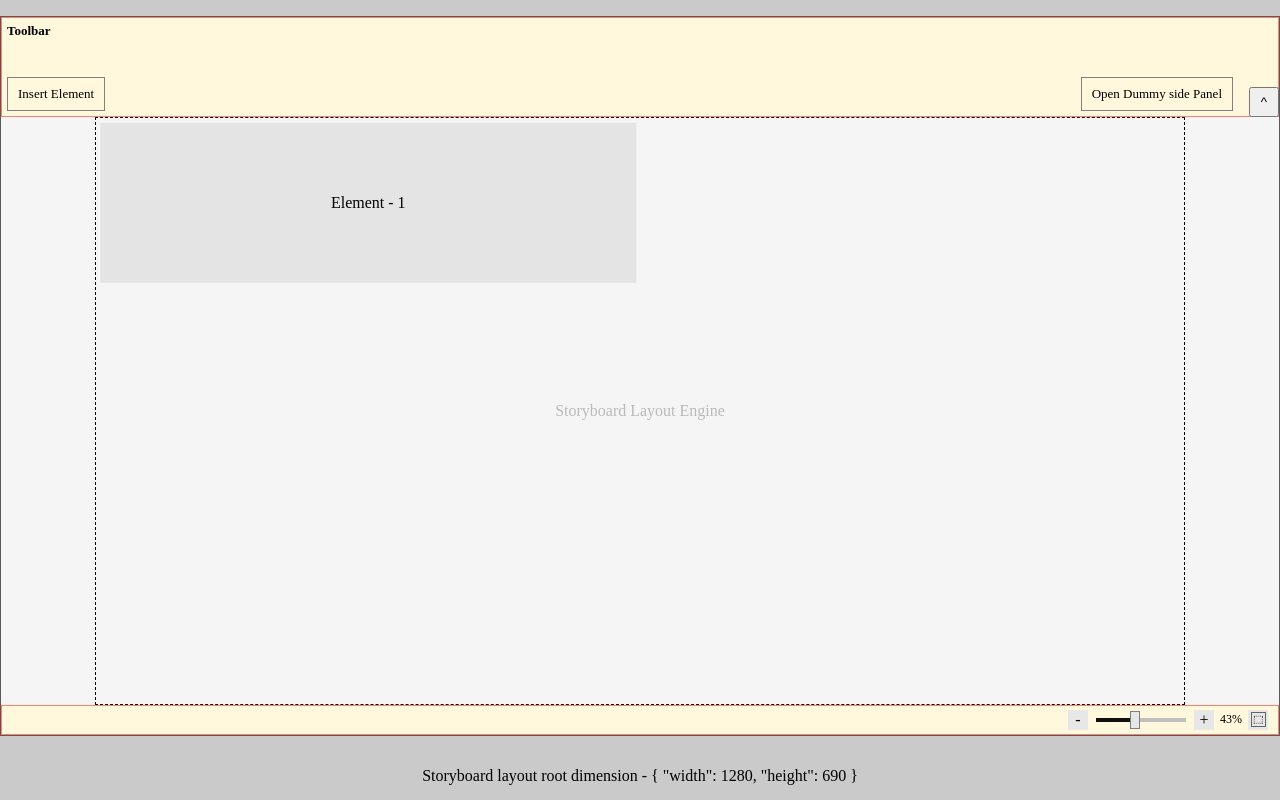
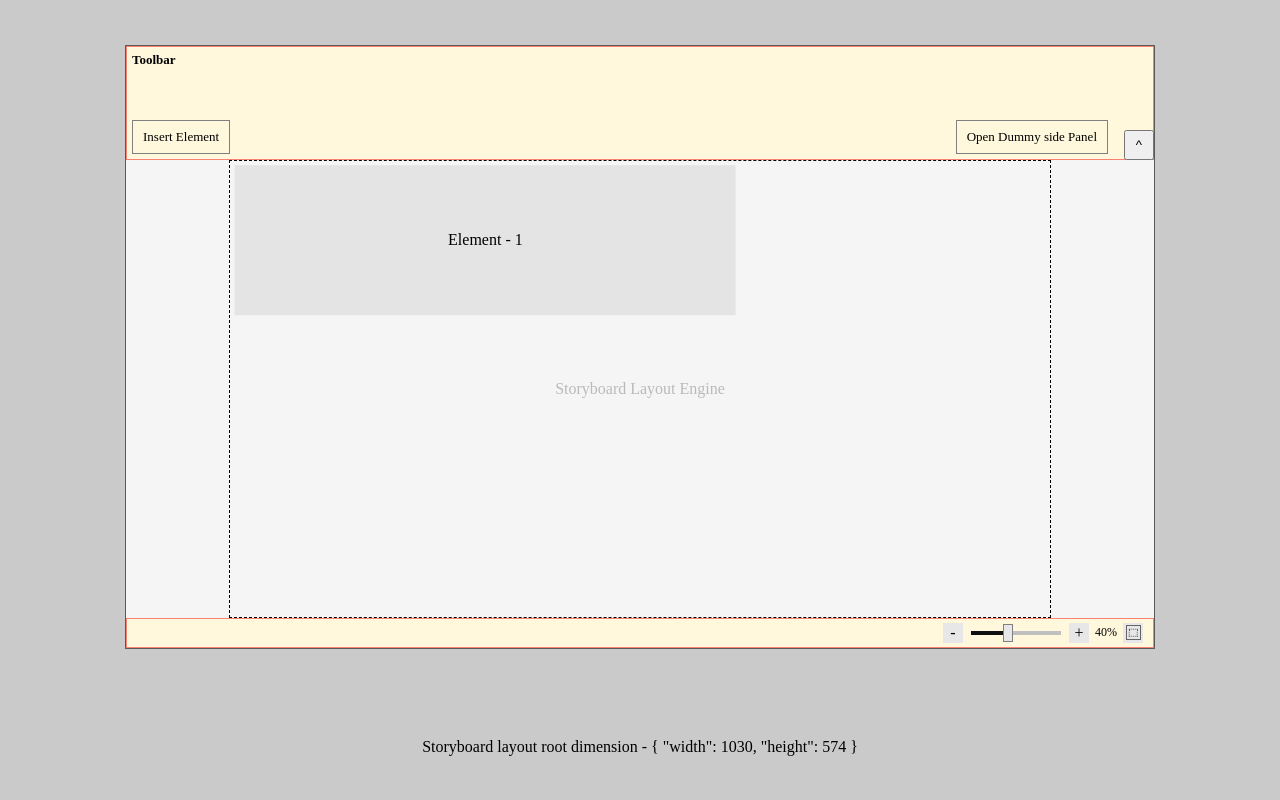
Before and after one commit to ThayalanGR/storyboard-engine, a React (Create React App) app: page / in a window 1280 px wide. Built offline with nearby package versions, Linux system fonts and the light colour scheme.

Commit message:
fix: scale factor flow streamlined

```diff
--- a/src/Storyboard/Storyboard.store.ts
+++ b/src/Storyboard/Storyboard.store.ts
@@ -46,8 +46,8 @@ export const useStoryboardStore = create<IStoryboardStore>((set) => ({
   storyboard: {
     boardId: "dummy_board",
     dimension: {
-      width: 1280,
-      height: 690
+      width: 1030,
+      height: 574
     },
     elements: [
       {
--- a/src/Storyboard/StoryboardLayoutEngine.service.ts
+++ b/src/Storyboard/StoryboardLayoutEngine.service.ts
@@ -20,26 +20,26 @@ export default class StoryboardLayoutEngineService {
   // core functionalities
   public computeStoryboardScaledDimension({
     targetDimension,
-    storyboardDimension,
+    currentDimension,
     scaleControls
   }: {
     targetDimension: IDimension;
-    storyboardDimension: IDimension;
+    currentDimension: IDimension;
     scaleControls: IStoryboardScaleControls;
   }) {
     // find the scale factor
     const scaleFactor = scaleControls.bestFit
       ? this.findScaleFactorToFitTargetInsideCurrent({
         targetDimension,
-        storyboardDimension
+        currentDimension
       })
       : scaleControls.scaleFactor;
 
     // If targetDimension is already smaller, no need to scale up - in this case scaleFactor will be 1.0
     // Apply the scale factor to targetDimension
     const scaledDimension: IDimension = {
-      width: storyboardDimension.width * scaleFactor,
-      height: storyboardDimension.height * scaleFactor
+      width: targetDimension.width * scaleFactor,
+      height: targetDimension.height * scaleFactor
     };
 
     return { scaledDimension, scaleFactor };
@@ -47,14 +47,14 @@ export default class StoryboardLayoutEngineService {
 
   private findScaleFactorToFitTargetInsideCurrent({
     targetDimension,
-    storyboardDimension
+    currentDimension
   }: {
     targetDimension: IDimension;
-    storyboardDimension: IDimension;
+    currentDimension: IDimension;
   }): number {
-    const widthScaleFactor = targetDimension.width / storyboardDimension.width;
+    const widthScaleFactor = currentDimension.width / targetDimension.width;
     const heightScaleFactor =
-      targetDimension.height / storyboardDimension.height;
+      currentDimension.height / targetDimension.height;
 
     // Choose the smaller scale factor to ensure that the entire target fits inside the container
     const scaleFactor = Math.min(widthScaleFactor, heightScaleFactor);
--- a/src/Storyboard/StoryboardLayoutEngine.tsx
+++ b/src/Storyboard/StoryboardLayoutEngine.tsx
@@ -8,15 +8,15 @@ import StoryboardLayoutEngineService from "./StoryboardLayoutEngine.service";
 import StoryboardElement from "./StoryboardElement";
 
 interface IStoryboardLayoutEngineProps {
-  targetDimension: IDimension;
+  currentDimension: IDimension;
   storyboard: IStoryboard;
 }
 
 const StoryboardLayoutEngine = (props: IStoryboardLayoutEngineProps) => {
   // props
   const {
-    targetDimension,
-    storyboard: { dimension: storyboardDimension, elements }
+    currentDimension,
+    storyboard: { dimension: targetDimension, elements }
   } = props;
 
   // state
@@ -30,14 +30,14 @@ const StoryboardLayoutEngine = (props: IStoryboardLayoutEngineProps) => {
     () =>
       storyboardLayoutEngineService.computeStoryboardScaledDimension({
         targetDimension,
-        storyboardDimension,
+        currentDimension,
         scaleControls
       }),
-    [storyboardDimension, targetDimension, scaleControls]
+    [currentDimension, targetDimension, scaleControls]
   );
   const hasScroll =
-    storyboardScaledDimension.width > targetDimension.width ||
-    storyboardScaledDimension.height > targetDimension.height;
+    storyboardScaledDimension.width > currentDimension.width ||
+    storyboardScaledDimension.height > currentDimension.height;
 
   // effects
   useLayoutEffect(() => {
@@ -47,10 +47,10 @@ const StoryboardLayoutEngine = (props: IStoryboardLayoutEngineProps) => {
 
   // styles
   const wrapperStyle: CSSProperties = {
-    width: targetDimension.width,
-    height: targetDimension.height,
-    maxWidth: targetDimension.width,
-    maxHeight: targetDimension.height,
+    width: currentDimension.width,
+    height: currentDimension.height,
+    maxWidth: currentDimension.width,
+    maxHeight: currentDimension.height,
     overflow: hasScroll ? "auto" : "hidden"
   };
 
--- a/src/Storyboard/StoryboardOrchestrator.tsx
+++ b/src/Storyboard/StoryboardOrchestrator.tsx
@@ -14,7 +14,7 @@ export default function StoryboardOrchestrator() {
   // handlers
   function getToolbarDimension(sidePanelDimension: IDimension): IDimension {
     if (!showToolbar) return { width: 0, height: 0 };
-    return { width: visualContainerDimension.width - sidePanelDimension.width, height: 100 };
+    return { width: visualContainerDimension.width - sidePanelDimension.width, height: 114 };
   }
   function getSidePanelDimension(): IDimension {
     if (!sidePanel) return { width: 0, height: 0 };
@@ -26,8 +26,8 @@ export default function StoryboardOrchestrator() {
   // compute
   const ORCHESTRATOR_BORDER_SIZE = 2; // 1 for each side
   const visualContainerDimensionWrapperWidth: IDimension = {
-    width: 1280,
-    height: 720
+    width: 1030,
+    height: 574 + 30
   };
   const visualContainerDimension: IDimension = {
     width: visualContainerDimensionWrapperWidth.width - ORCHESTRATOR_BORDER_SIZE,
@@ -40,7 +40,7 @@ export default function StoryboardOrchestrator() {
     height: 30
   };
 
-  const storyboardTargetDimension: IDimension = {
+  const currentStoryboardContainerDimension: IDimension = {
     width: visualContainerDimension.width - sidePanelDimension.width,
     height:
       visualContainerDimension.height -
@@ -62,7 +62,7 @@ export default function StoryboardOrchestrator() {
           toggle={toggleToolbar}
         />
         <StoryboardLayoutEngine
-          targetDimension={storyboardTargetDimension}
+          currentDimension={currentStoryboardContainerDimension}
           storyboard={storyboard}
         />
         {sidePanel && <DummySidePanel dimension={sidePanelDimension} />}
```
